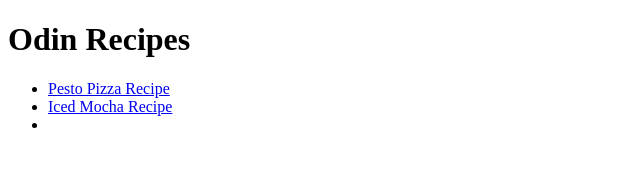
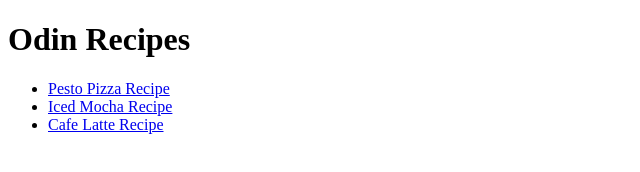
Before and after one commit to alsabur/odin-recipes, a plain HTML site: page index.html in a window 1280 px wide. Shown: the whole page, without its empty margins (0-640 px from the left). Drawn offline with Linux system fonts and the light colour scheme.

Commit message:
modified index.html

```diff
--- a/index.html
+++ b/index.html
@@ -12,7 +12,7 @@
     <ul>
         <li><a href="recipes/pestopizza.html">Pesto Pizza Recipe</a></li>
         <li><a href="recipes/icedmochas.html">Iced Mocha Recipe</a></li>
-        <li><a href=""></a></li>
+        <li><a href="recipes/cafelatte.html">Cafe Latte Recipe</a></li>
     </ul>
 </body>
 </html>
```
